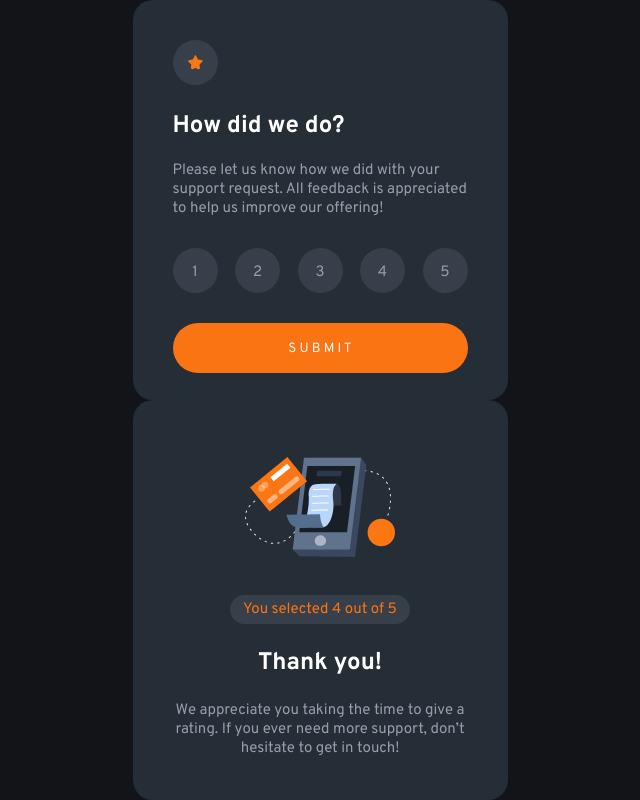
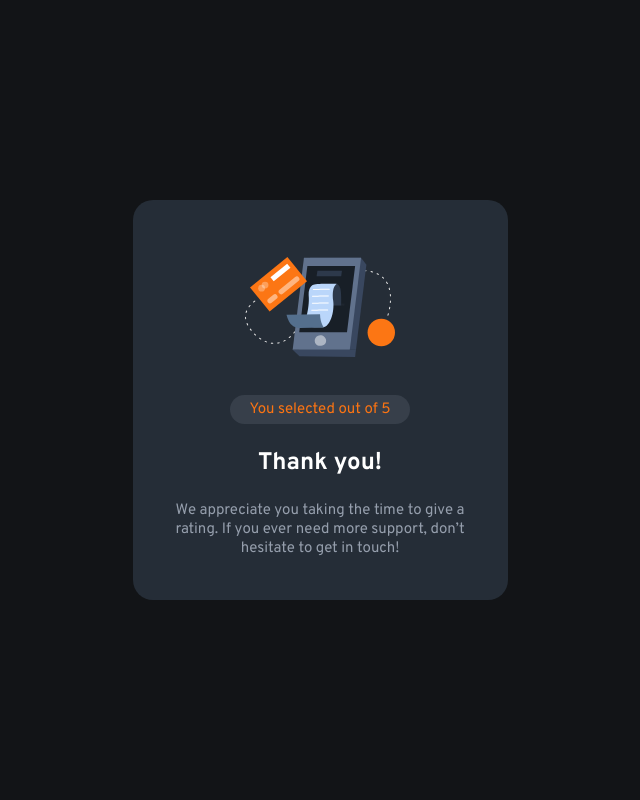
Before and after one commit to Aleqsa123/interactive-rating, a React (Create React App) app: page / in a window 1280 px wide. Both pictures are taken after a click on the button "S U B M I T". Shown: the whole page, without its empty margins (320-960 px from the left). Built offline with nearby package versions, Linux system fonts and the light colour scheme.

Commit message:
add files with functional done

```diff
--- a/src/App.js
+++ b/src/App.js
@@ -1,12 +1,10 @@
 import './App.css';
 import RateApp from './RateApp';
-import Response from './Response';
 
 function App() {
   return (
     <>
       <RateApp/>
-      <Response/>
     </>
 );
 }
--- a/src/RateApp.js
+++ b/src/RateApp.js
@@ -1,22 +1,34 @@
 import styles from './rate.module.css';
 import { useState } from 'react';
+import Response from './Response';
 
+// This is main function of RateApp component
 function RateApp() {
+
+  //This function sets "li" useState
   const [liState, changeLiState] = useState({
-    activeLi: null,
+    activeLi: [],
     lies: [{id: 1}, {id: 2}, {id: 3}, {id: 4}, {id: 5}]
   })
 
+  // This variable saves selected "li"s value to send as a prop in Response
+  let liValue = liState.activeLi.id;
+
+// This function selects "li" element
   function toggleActive(index) {
     changeLiState({...liState, activeLi: liState.lies[index]});
   }
 
+  // This function sets styles for active and inactive "li" elements
   function toggleStyle(index){
     if (liState.lies[index] === liState.activeLi){
       return styles.active;
     }else{return styles.inactive}
   }
 
+    // This function renders RateApp or Response base on if statement
+    const [currentApp, renderedApp] = useState("current");
+    if(currentApp === "current"){
       return (
         <div className={styles.maindiv}>
           <img src="./images/icon-star.svg" alt="star icon" />
@@ -28,10 +40,17 @@ function RateApp() {
                 return <li key={index} className={toggleStyle(index)} onClick = {() => {toggleActive(index)}}>{liState.lies[index].id}</li>
               })}
           </ul>
-        <button type="submit">S u b m i t</button>
+          <nav>
+          <button type="submit" onClick={()=>{renderedApp("newpage")}}>S u b m i t</button>
+          </nav>
 
         </div>
       );
+    }else{
+      return <Response number = {liValue} />
+      }
+
+
   }
 
   export default RateApp;
--- a/src/Response.js
+++ b/src/Response.js
@@ -1,10 +1,10 @@
 import styles from "./response.module.css";
 
-function Response(){
+function Response({number}){
     return (
       <div className={styles.maindiv1}>
         <img className={styles.icon} src="./images/illustration-thank-you.svg" alt="checkout icon"/>
-        <p className={styles.selectp}>You selected 4 out of 5</p>
+        <p className={styles.selectp}>You selected {number} out of 5</p>
         <h1 className={styles.responseh1}>Thank you!</h1>
         <p className={styles.responsep}>We appreciate you taking the time to give a rating. If you ever need more support,
 don’t hesitate to get in touch!</p>
```
Lines whose indentation alone changed are shown as unchanged.
